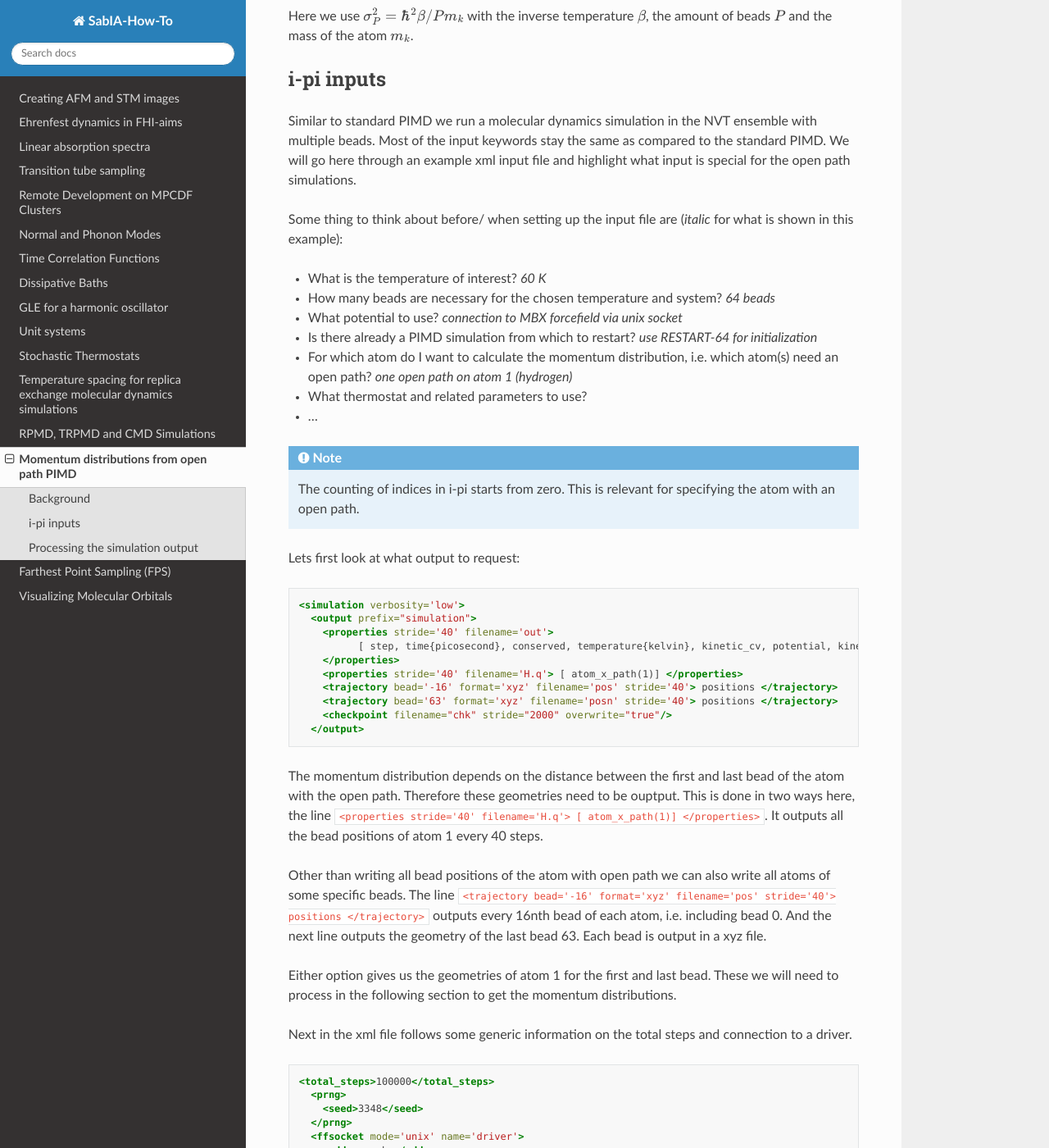
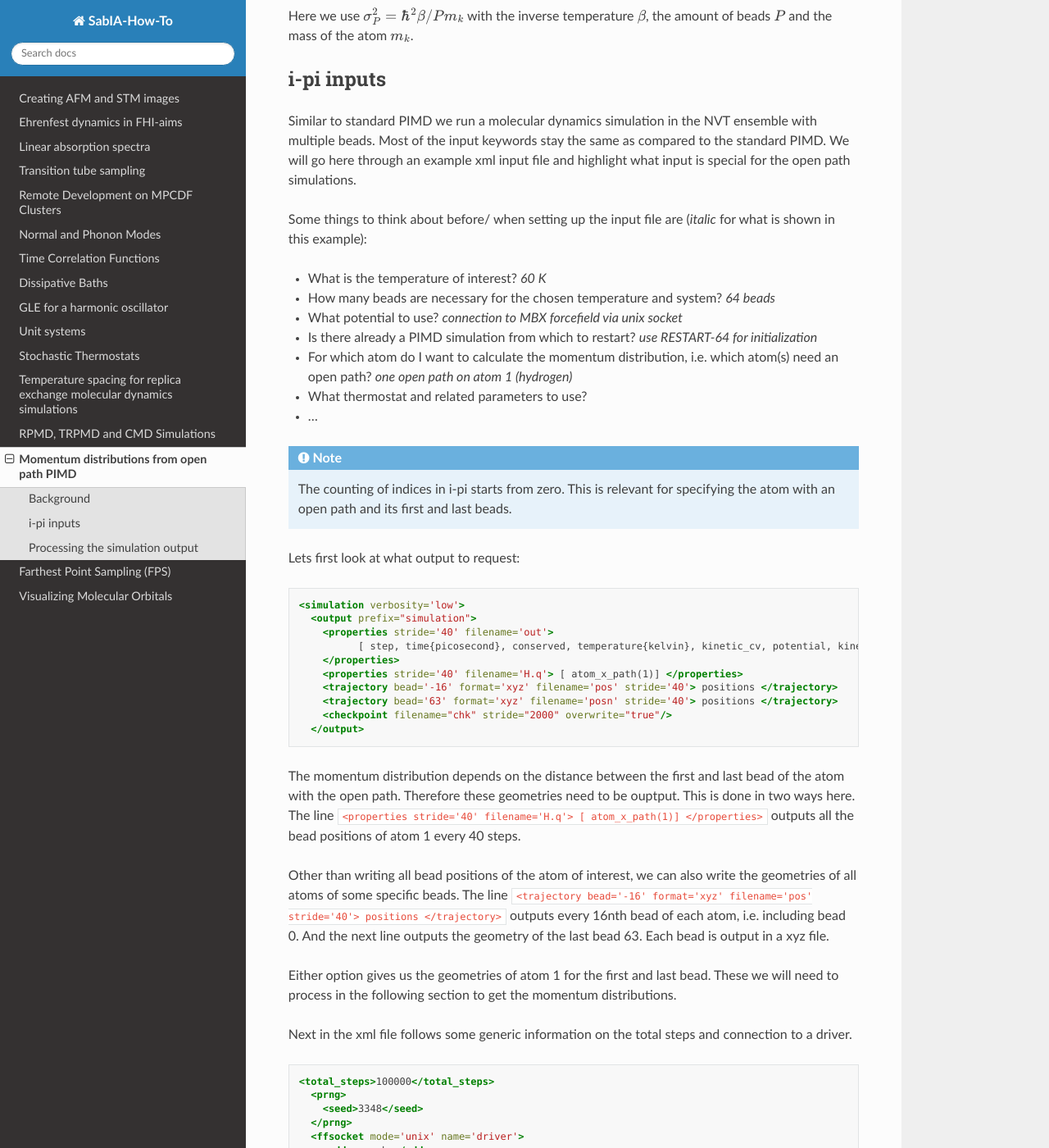
Before and after one commit to sabia-group/How-Tos, a Sphinx documentation site: the page built from docs/source/open_paths/open_path.rst, in a window 1280 px wide and 1400 px high, scrolled down 1111 px. Shown: the whole window at 82% size. Built offline with Sphinx 7.4.7 and the Read the Docs theme 3.1.0, drawn with Linux system fonts in a browser that asks for light colours; pages that are not in the unit, such as notebooks, are missing from menus; some of the changed text lies outside the part shown.

Commit message:
change some wording

```diff
--- a/docs/source/open_paths/open_path.rst
+++ b/docs/source/open_paths/open_path.rst
@@ -4,22 +4,22 @@ Momentum distributions from open path PIMD
 
 Contributed by Hannah Bertschi
 
-This tutorial shows how to set up an open path PIMD simulation in i-pi for the example of the water dimer with an open path on one of the hydrogens. Furthermore, it describes how the output from i-pi has to be used and processed to get the radial momentum distribution. Potential problems and how to test the results are provided as well.
+This tutorial shows how to set up an open path PIMD simulation in i-pi for the example of the water dimer. Furthermore, it describes how the output from i-pi can be used and processed to get the radial momentum distribution. Potential problems and how to test the results are provided as well.
 
 **********
 Background
 **********
 
-This section provides very minimal information on what equations are necessary to calculate the momentum distribution of an atom in a multi-atom molecule in three dimensions. For derivations please refer to [Pro]_ the supporting information also contain important information.
+This section provides very minimal information on what equations are necessary to calculate the momentum distribution of an atom in a multi-atom molecule in three dimensions. For derivations please refer to [Pro]_ its supporting information also contain important information.
 
 The momentum distribution of atom :math:`k` can be represented as a Fourier transform of the off-diagonal position matrix element of the density matrix :math:`e^{- \beta \hat{H}}/Z`
 
 .. math::
     n_k(\boldsymbol{p}) = \frac{1}{(2 \pi \hbar)^3 Z} \int \ d\boldsymbol{\Delta} \  e^{\frac{i}{\hbar}\boldsymbol{p}\cdot \boldsymbol{\Delta}} \int d\{\boldsymbol{q}\} \bra{\boldsymbol{q}_1, \ldots \boldsymbol{q}_N} \ e^{- \beta \hat{H}} \ket{\boldsymbol{q}_1, \ldots \boldsymbol{q}_k + \boldsymbol{\Delta}, \ldots  \boldsymbol{q}_N}
 
-The subscripts refer to the :math:`N` atoms and :math:`\boldsymbol{q}` is their three dimensional position vector. The matrix element is off-diagonal, as there is a shift for atom :math:`k` of :math:`\boldsymbol{\Delta}`. The position matrix element can be sampled by running path-integral molecular dynamics, where on atom :math:`k` no spring between the first and last bead is present.
+The subscripts refer to the :math:`N` atoms and :math:`\boldsymbol{q}` is their three dimensional position vector. The matrix element is off-diagonal, as there is a shift for atom :math:`k` of :math:`\boldsymbol{\Delta}`. The position matrix element can be sampled by running path-integral molecular dynamics, where on atom :math:`k` no spring connects the first and last bead.
 
-In the end we want a radial momentum distribution, since during the simulation the molecule either way rotates. After averaging over the angles we get
+In the end we want the radial momentum distribution, since during the simulation the molecule either way rotates. After averaging over the angles we get
 
 .. math::
    :label: n(p)
@@ -41,7 +41,7 @@ i-pi inputs
 
 Similar to standard PIMD we run a molecular dynamics simulation in the NVT ensemble with multiple beads. Most of the input keywords stay the same as compared to the standard PIMD. We will go here through an example xml input file and highlight what input is special for the open path simulations.
 
-Some thing to think about before/ when setting up the input file are (*italic* for what is shown in this example):
+Some things to think about before/ when setting up the input file are (*italic* for what is shown in this example):
 
 - What is the temperature of interest? *60 K*
 - How many beads are necessary for the chosen temperature and system? *64 beads*
@@ -54,7 +54,7 @@ Some thing to think about before/ when setting up the input file are (*italic* f
 
 
 .. note::
-   The counting of indices in i-pi starts from zero. This is relevant for specifying the atom with an open path.
+   The counting of indices in i-pi starts from zero. This is relevant for specifying the atom with an open path and its first and last beads.
 
 Lets first look at what output to request:
 
@@ -71,9 +71,9 @@ Lets first look at what output to request:
       <checkpoint filename="chk" stride="2000" overwrite="true"/>
     </output>
 
-The momentum distribution depends on the distance between the first and last bead of the atom with the open path. Therefore these geometries need to be ouptput. This is done in two ways here, the line ``<properties stride='40' filename='H.q'> [ atom_x_path(1)] </properties>``. It outputs all the bead positions of atom 1 every 40 steps.
+The momentum distribution depends on the distance between the first and last bead of the atom with the open path. Therefore these geometries need to be ouptput. This is done in two ways here. The line ``<properties stride='40' filename='H.q'> [ atom_x_path(1)] </properties>`` outputs all the bead positions of atom 1 every 40 steps.
 
-Other than writing all bead positions of the atom with open path we can also write all atoms of some specific beads. The line ``<trajectory bead='-16' format='xyz' filename='pos' stride='40'> positions </trajectory>`` outputs every 16nth bead of each atom, i.e. including bead 0. And the next line outputs the geometry of the last bead 63. Each bead is output in a xyz file.
+Other than writing all bead positions of the atom of interest, we can also write the geometries of all atoms of some specific beads. The line ``<trajectory bead='-16' format='xyz' filename='pos' stride='40'> positions </trajectory>`` outputs every 16nth bead of each atom, i.e. including bead 0. And the next line outputs the geometry of the last bead 63. Each bead is output in a xyz file.
 
 Either option gives us the geometries of atom 1 for the first and last bead. These we will need to process in the following section to get the momentum distributions.
 
```
Also changed, not shown: other parts of docs/source/open_paths/open_path.rst (+4 -4 lines).
